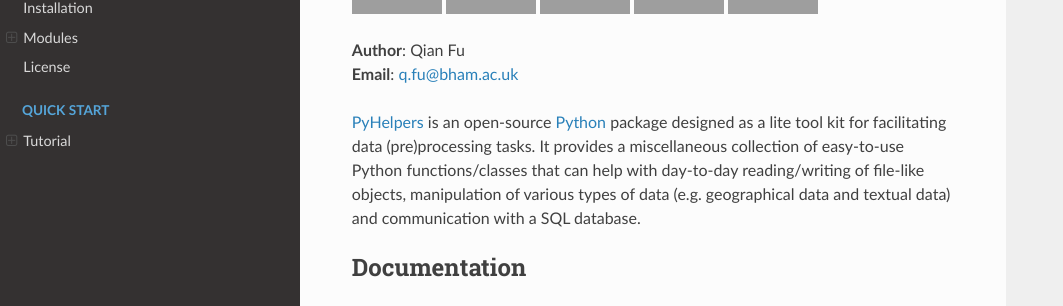
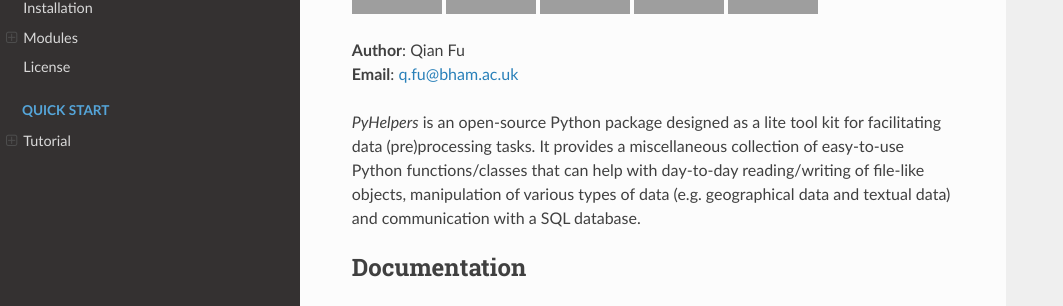
Before and after one commit to mikeqfu/pyhelpers, a Sphinx documentation site: the page built from docs/source/index.rst, in a window 1280 px wide and 1185 px high, cut to the strip 169-475 px from the top of the window. Shown: the whole strip, without its empty margins (0-1063 px from the left). Built offline with Sphinx 7.4.7 and the Read the Docs theme 2.0.0, drawn with Linux system fonts in a browser that asks for light colours; some of the changed lines change nothing that is shown; grey boxes are pictures that could not be loaded.

Commit message:
Modify docs\source\index.rst

```diff
--- a/docs/source/index.rst
+++ b/docs/source/index.rst
@@ -12,7 +12,7 @@
     .. |Python| image:: https://img.shields.io/pypi/pyversions/pyhelpers?label=Python
         :alt: PyPI - Python Version
         :target: https://www.python.org/downloads/windows/
-    .. |License| image:: https://img.shields.io/github/license/mikeqfu/pyhelpers?label=License
+    .. |License| image:: https://img.shields.io/pypi/l/pyhelpers?label=License
         :alt: PyPI - License
         :target: https://github.com/mikeqfu/pyhelpers/blob/master/LICENSE
     .. |Downloads| image:: https://img.shields.io/pypi/dm/pyhelpers?label=Downloads
@@ -22,13 +22,14 @@
         :alt: Zenodo - DOI
         :target: https://zenodo.org/badge/latestdoi/173177909
 
-| **Author**: Qian Fu
-| **Email**: q.fu@bham.ac.uk
+.. |br| raw:: html
 
-`PyHelpers`_ is an open-source `Python`_ package designed as a lite tool kit for facilitating data (pre)processing tasks. It provides a miscellaneous collection of easy-to-use Python functions/classes that can help with day-to-day reading/writing of file-like objects, manipulation of various types of data (e.g. geographical data and textual data) and communication with a SQL database.
+   <br>
 
-.. _PyHelpers: https://pypi.org/project/pyhelpers/
-.. _Python: https://www.python.org/
+**Author**: Qian Fu |br|
+**Email**: q.fu@bham.ac.uk |br|
+
+*PyHelpers* is an open-source Python package designed as a lite tool kit for facilitating data (pre)processing tasks. It provides a miscellaneous collection of easy-to-use Python functions/classes that can help with day-to-day reading/writing of file-like objects, manipulation of various types of data (e.g. geographical data and textual data) and communication with a SQL database.
 
 
 .. toctree::
```
